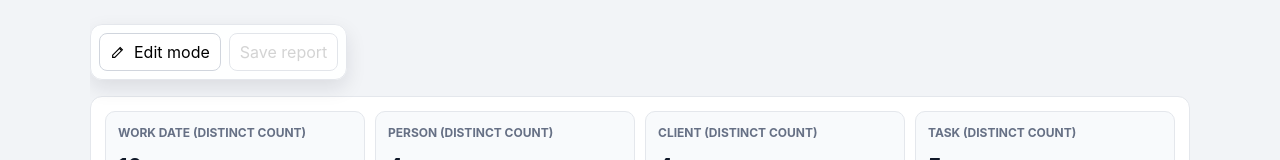
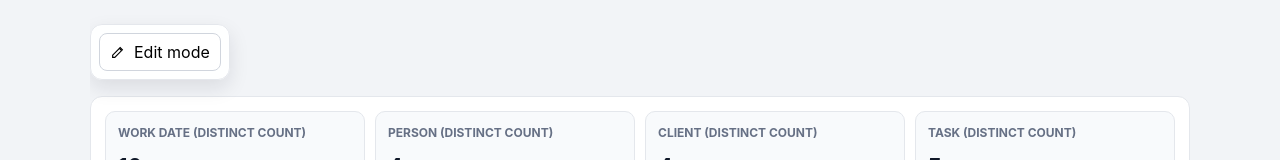
Before and after one commit to mxdavis/flex-reports, a React (Vite) app: page / in a window 1280 px wide. Shown: the top 160 px of the page. Built offline with nearby package versions, Linux system fonts and the light colour scheme.

Commit message:
don't show save report in view mode.

```diff
--- a/src/features/reportBuilder/components/EditModeToolbar.tsx
+++ b/src/features/reportBuilder/components/EditModeToolbar.tsx
@@ -56,7 +56,7 @@ function EditModeToolbar({
             ))}
           </nav>
         )}
-        {canSave && (
+        {isEditMode && canSave && (
           <button
             type="button"
             className="fr-workspace-toolbar-button fr-workspace-toolbar-save"
```
Also changed, not shown: 2 other files (tests, documents, lock files or other folders).
